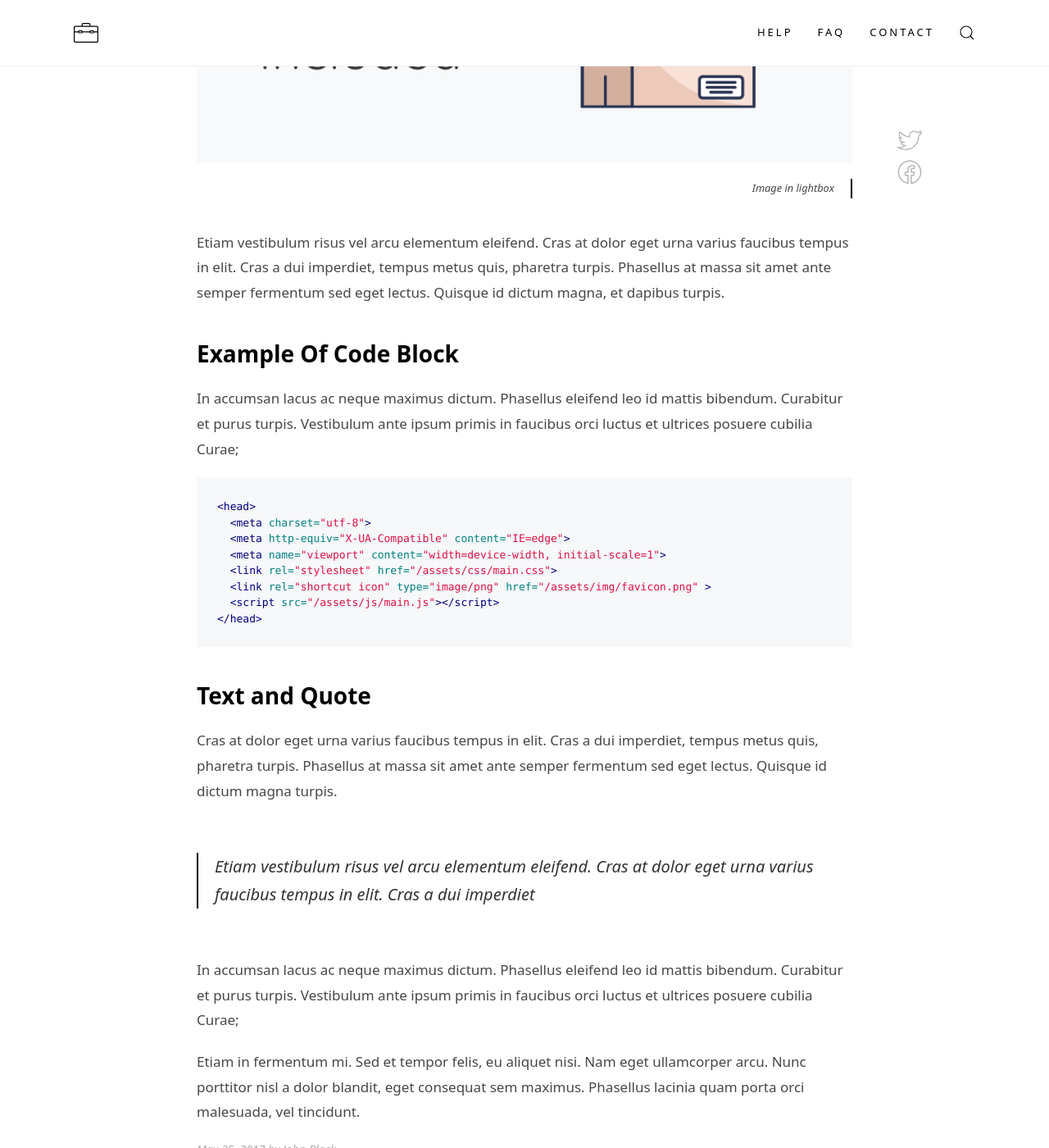
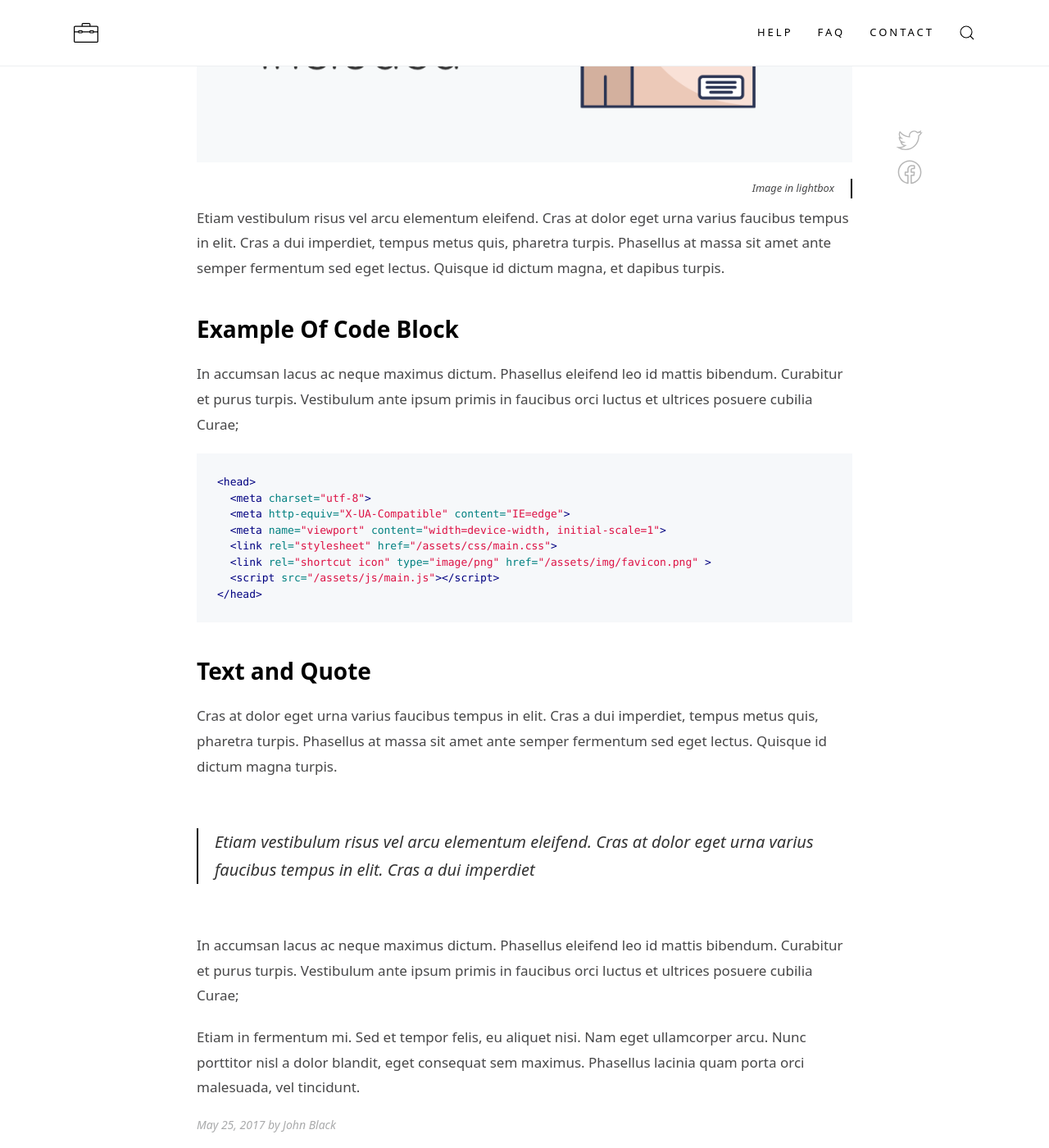
Before and after one commit to robbertl/robbertl.github.io, a Jekyll site: the page built from _posts/2017-05-25-post1.md, in a window 1280 px wide and 1400 px high, scrolled down 970 px. Shown: the whole window at 82% size. Built offline with Jekyll 4.4.1, drawn with Linux system fonts in a browser that asks for light colours.

Commit message:
Update mixins.scss

```diff
--- a/_sass/theme/mixins.scss
+++ b/_sass/theme/mixins.scss
@@ -143,7 +143,7 @@ $section-large-padding-vertical-m:                 $global-large-margin * 1.2;
             margin-left: 0;
             span {
                 padding-right: 20px;
-                margin-bottom: -13px;
+                margin-bottom: -43px;
                 margin-top: 20px;
                 border-right: solid 2px $color-dark;
                 font-style: italic;
```
